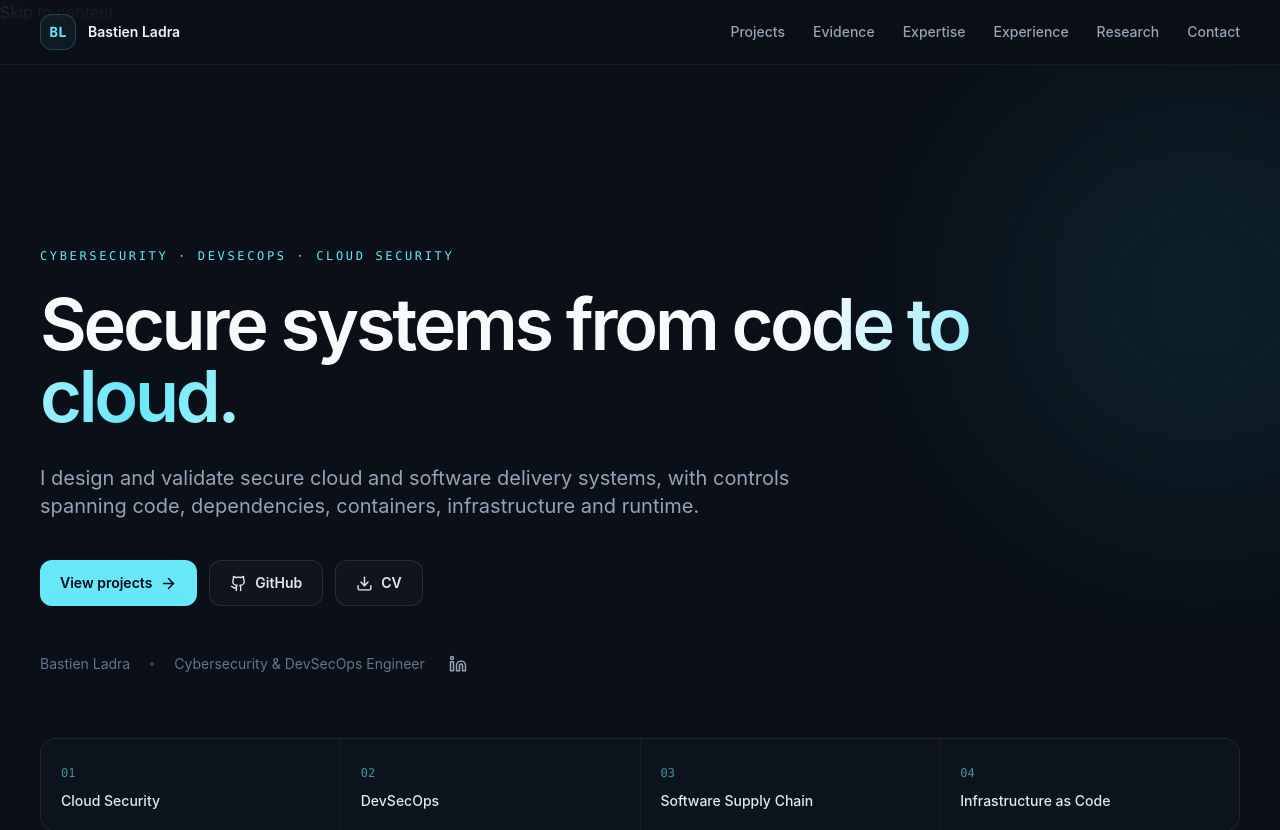
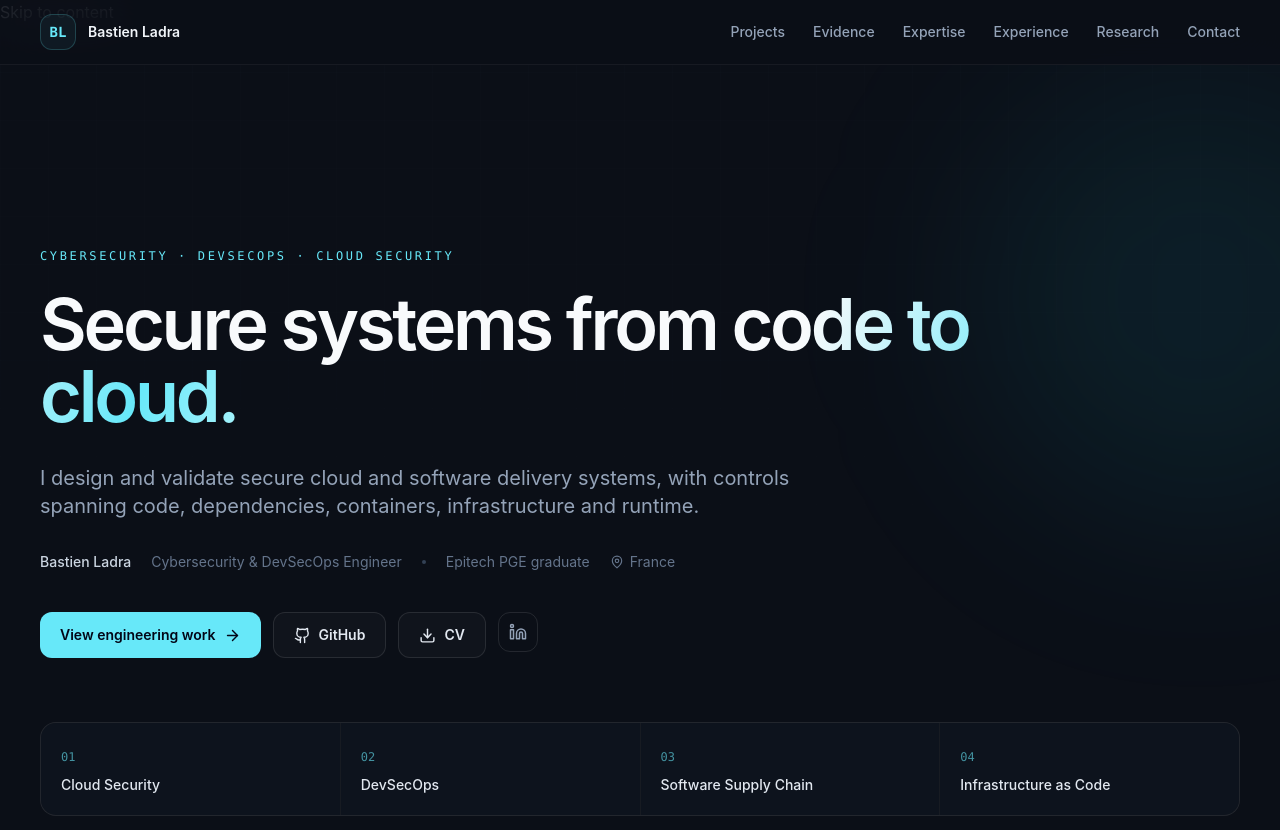
Before and after one commit to bastien-ladra/portfolio-bastien-ladra, a React (Vite) app: page / in a window 1280 px wide. Shown: the top 830 px of the page. Built offline with nearby package versions, Linux system fonts and the light colour scheme.

Commit message:
ui: sharpen hero positioning and credentials

```diff
--- a/src/sections/Hero.jsx
+++ b/src/sections/Hero.jsx
@@ -1,48 +1,55 @@
-import { ArrowRight, Download, Github, Linkedin } from "lucide-react";
+import { ArrowRight, Download, Github, Linkedin, MapPin } from "lucide-react";
 import { focusAreas, profile } from "../data/content";
 
 export default function Hero() {
   const cvHref = `${import.meta.env.BASE_URL}CV_Bastien_Ladra.pdf`;
 
   return (
-    <section id="top" className="relative overflow-hidden pt-32 sm:pt-36">
+    <section id="top" className="relative overflow-hidden pt-32 sm:pt-36" aria-labelledby="hero-title">
       <div className="hero-grid" aria-hidden="true" />
       <div className="hero-glow" aria-hidden="true" />
 
       <div className="site-shell relative pb-24 pt-12 sm:pb-32 sm:pt-20">
         <div className="max-w-5xl">
           <p className="eyebrow mb-6">Cybersecurity · DevSecOps · Cloud Security</p>
-          <h1 className="max-w-5xl text-5xl font-semibold tracking-[-0.045em] text-slate-50 sm:text-6xl lg:text-7xl">
+          <h1
+            id="hero-title"
+            className="max-w-5xl text-5xl font-semibold tracking-[-0.045em] text-slate-50 sm:text-6xl lg:text-7xl"
+          >
             Secure systems from <span className="text-gradient">code to cloud.</span>
           </h1>
           <p className="mt-8 max-w-3xl text-lg leading-8 text-slate-400 sm:text-xl">
             {profile.tagline}
           </p>
 
+          <div className="mt-8 flex flex-wrap items-center gap-x-5 gap-y-2 text-sm text-slate-500">
+            <span className="font-medium text-slate-300">{profile.name}</span>
+            <span>{profile.role}</span>
+            <span className="hidden h-1 w-1 rounded-full bg-slate-700 sm:block" aria-hidden="true" />
+            <span>{profile.credential}</span>
+            <span className="inline-flex items-center gap-1.5">
+              <MapPin size={14} aria-hidden="true" /> {profile.location}
+            </span>
+          </div>
+
           <div className="mt-10 flex flex-wrap gap-3">
             <a href="#projects" className="button-primary">
-              View projects <ArrowRight size={17} />
+              View engineering work <ArrowRight size={17} aria-hidden="true" />
             </a>
             <a href={profile.github} target="_blank" rel="noreferrer" className="button-secondary">
-              <Github size={17} /> GitHub
+              <Github size={17} aria-hidden="true" /> GitHub
             </a>
             <a href={cvHref} className="button-secondary" download>
-              <Download size={17} /> CV
+              <Download size={17} aria-hidden="true" /> CV
             </a>
-          </div>
-
-          <div className="mt-12 flex items-center gap-5 text-sm text-slate-500">
-            <span>{profile.name}</span>
-            <span className="h-1 w-1 rounded-full bg-slate-700" />
-            <span>{profile.role}</span>
             <a
               href={profile.linkedin}
               target="_blank"
               rel="noreferrer"
-              className="ml-1 text-slate-400 transition hover:text-cyan-300"
-              aria-label="LinkedIn"
+              className="icon-link"
+              aria-label="Open LinkedIn profile"
             >
-              <Linkedin size={18} />
+              <Linkedin size={18} aria-hidden="true" />
             </a>
           </div>
         </div>
```
